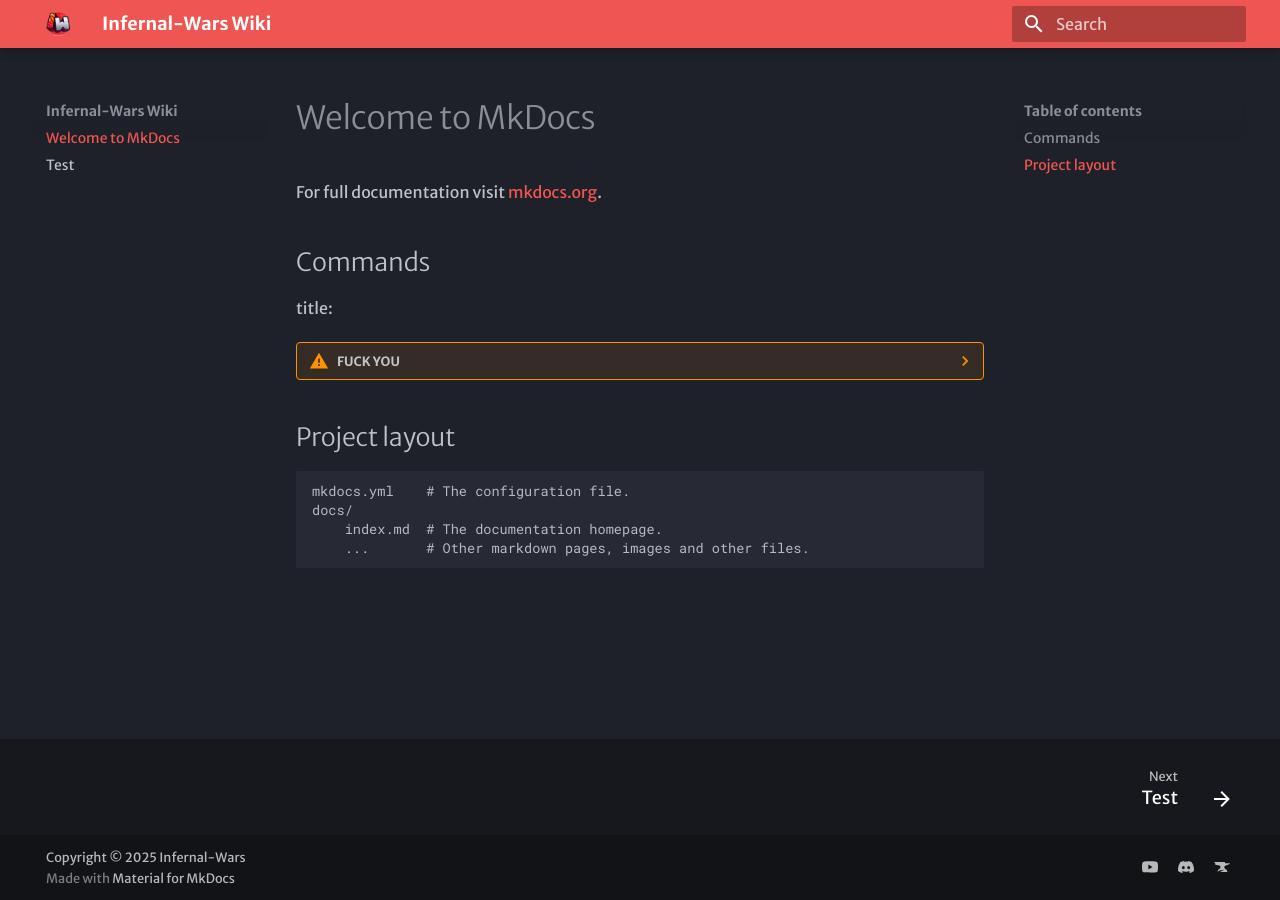
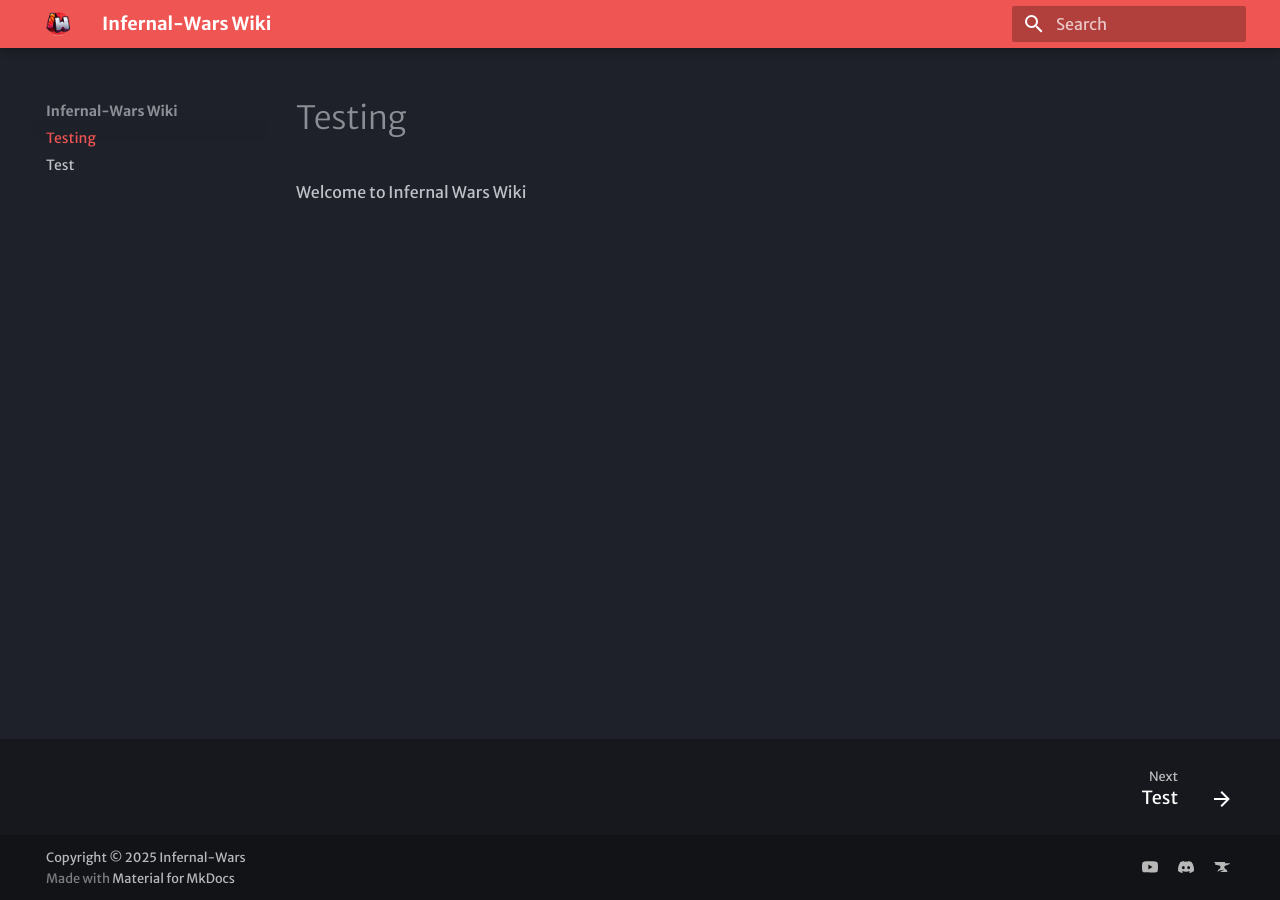
Before and after one commit to tamolny/mkdocs-Infernal-Wars, an MkDocs documentation site: the page built from docs/index.md, in a window 1280 px wide. Built offline with MkDocs 1.6.1 and Material for MkDocs 9.7.7, drawn with Linux system fonts in a browser that asks for light colours.

Commit message:
Update index.md

```diff
--- a/docs/index.md
+++ b/docs/index.md
@@ -1,22 +1,2 @@
-# Welcome to MkDocs
-
-For full documentation visit [mkdocs.org](https://www.mkdocs.org).
-
-## Commands
-title:
-
-??? warning "FUCK YOU"
-     mkdocs new [dir-name] - Create a new project.
-
-     mkdocs serve - Start the live-reloading docs server.
-
-     mkdocs build - Build the documentation site.
-
-     mkdocs -h - Print help message and exit.
-
-## Project layout
-
-    mkdocs.yml    # The configuration file.
-    docs/
-        index.md  # The documentation homepage.
-        ...       # Other markdown pages, images and other files.
+# Testing
+Welcome to Infernal Wars Wiki
```
